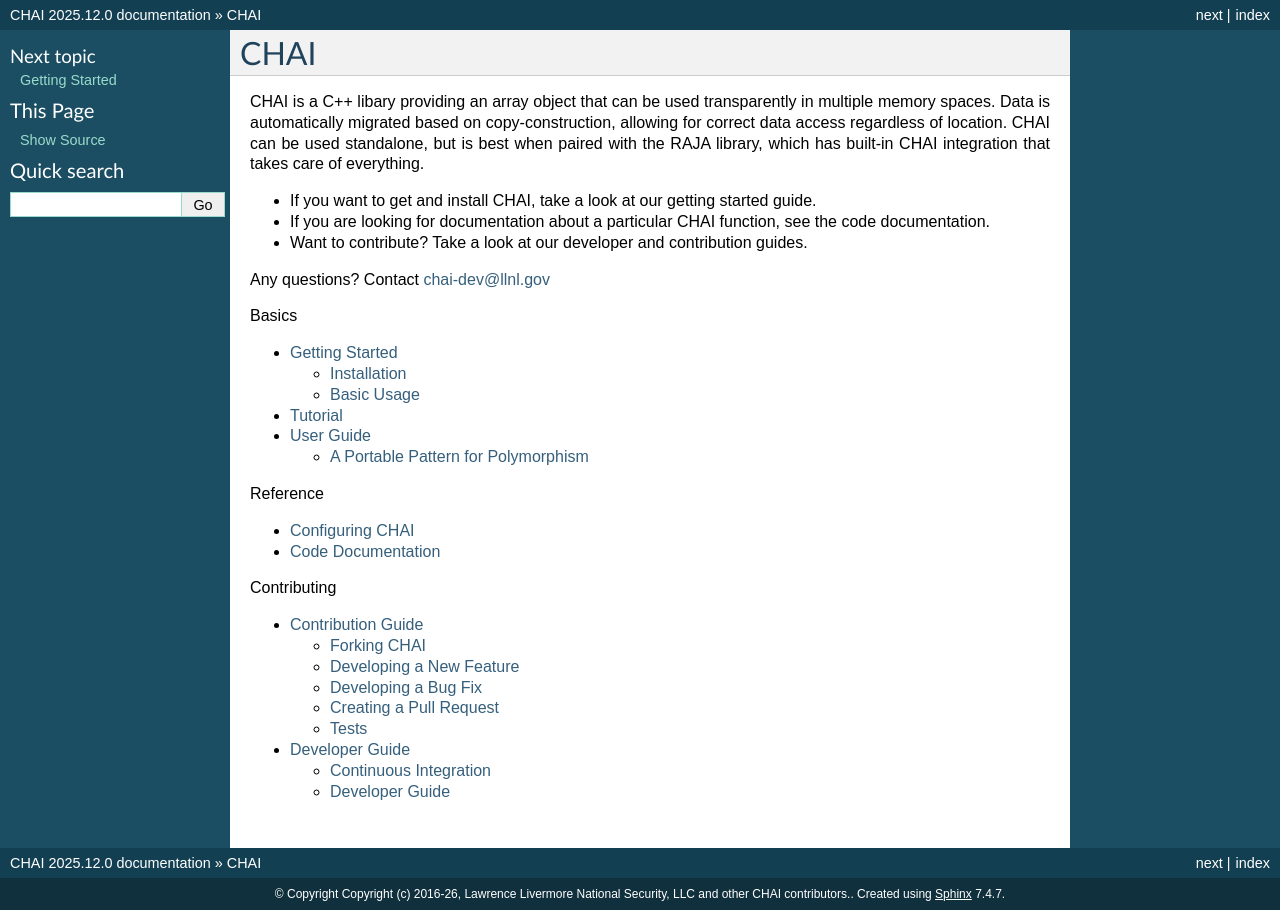
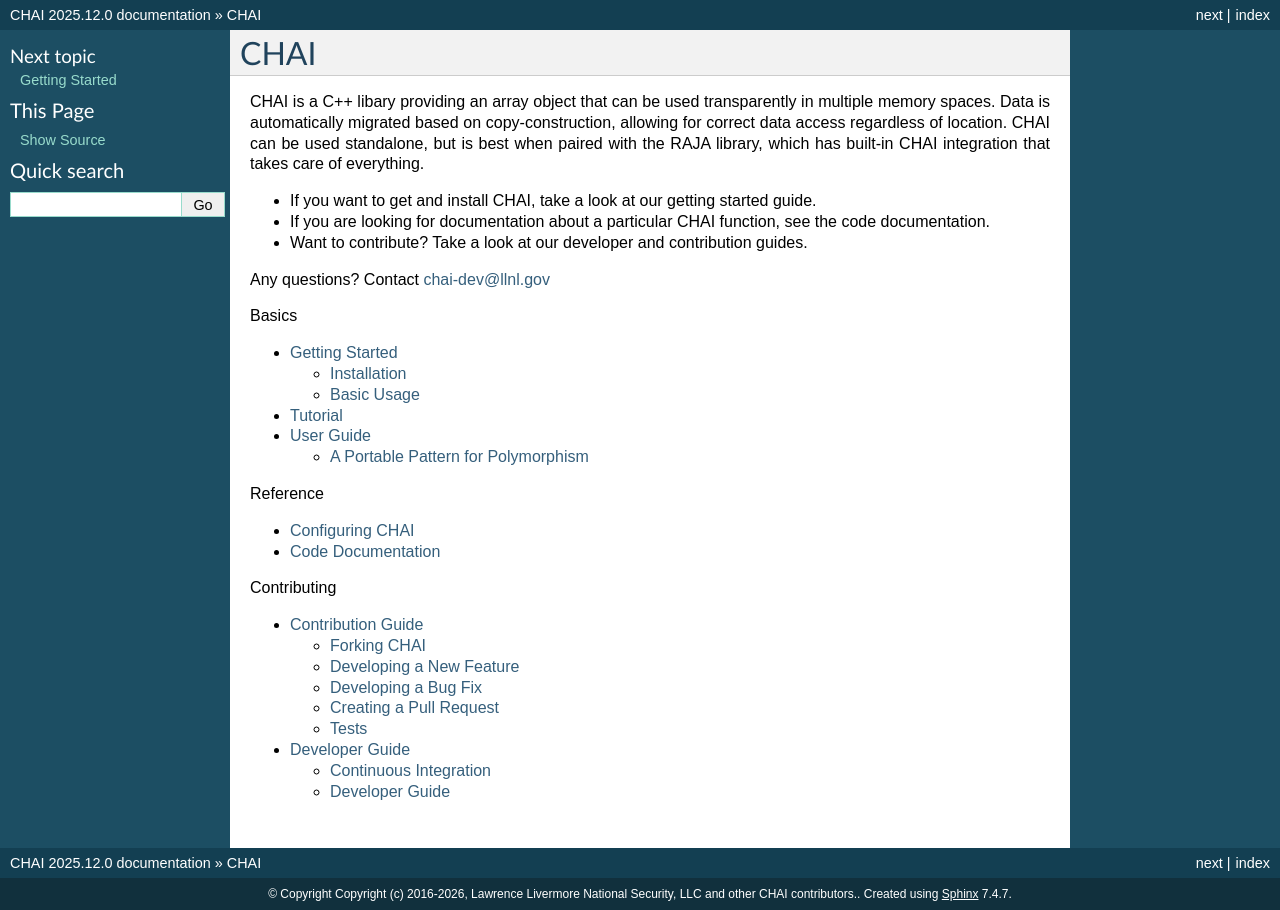
Before and after one commit to LLNL/CHAI, a Sphinx documentation site: the page built from docs/sphinx/index.rst, in a window 1280 px wide. Built offline with Sphinx 7.4.7, drawn with Linux system fonts in a browser that asks for light colours.

Commit message:
Clean up copyright

```diff
--- a/docs/sphinx/conf.py
+++ b/docs/sphinx/conf.py
@@ -53,7 +53,7 @@
 
 # General information about the project.
 project = u'CHAI'
-copyright = u'Copyright (c) 2016-26, Lawrence Livermore National Security, LLC and other CHAI contributors.'
+copyright = u'Copyright (c) 2016-2026, Lawrence Livermore National Security, LLC and other CHAI contributors.'
 author = u''
 
 # The version info for the project you're documenting, acts as replacement for
```
Also changed, not shown: README.md (+1 -1 lines), 3 other files.
